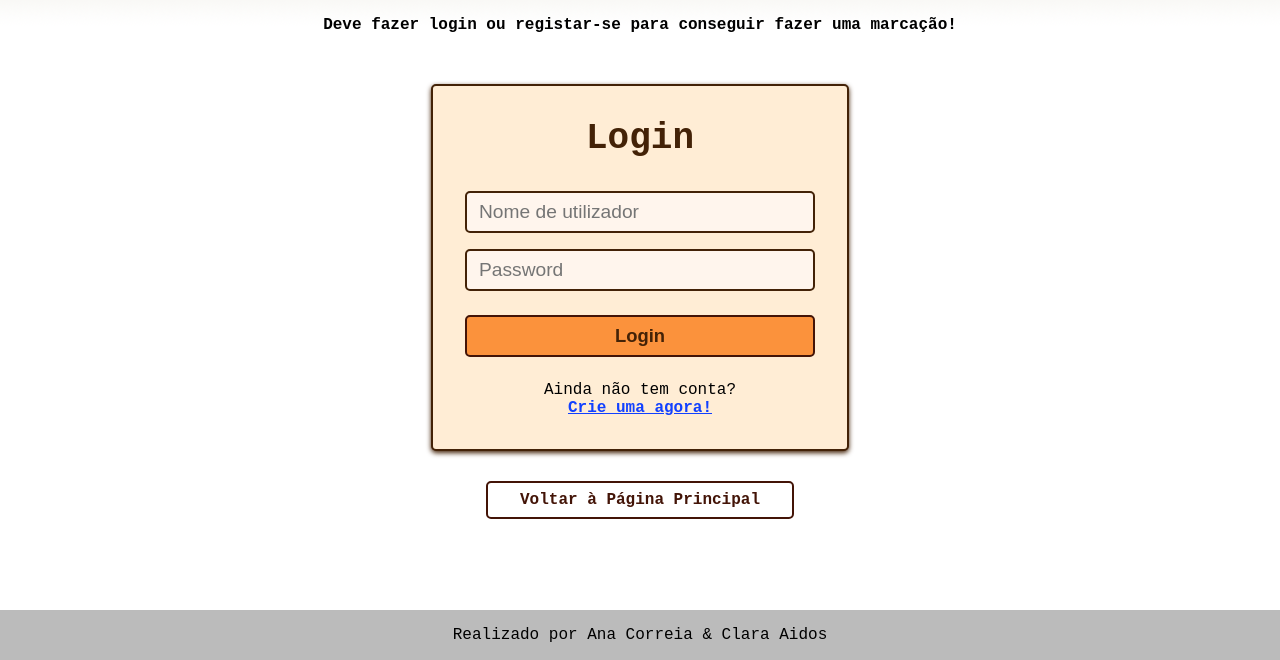
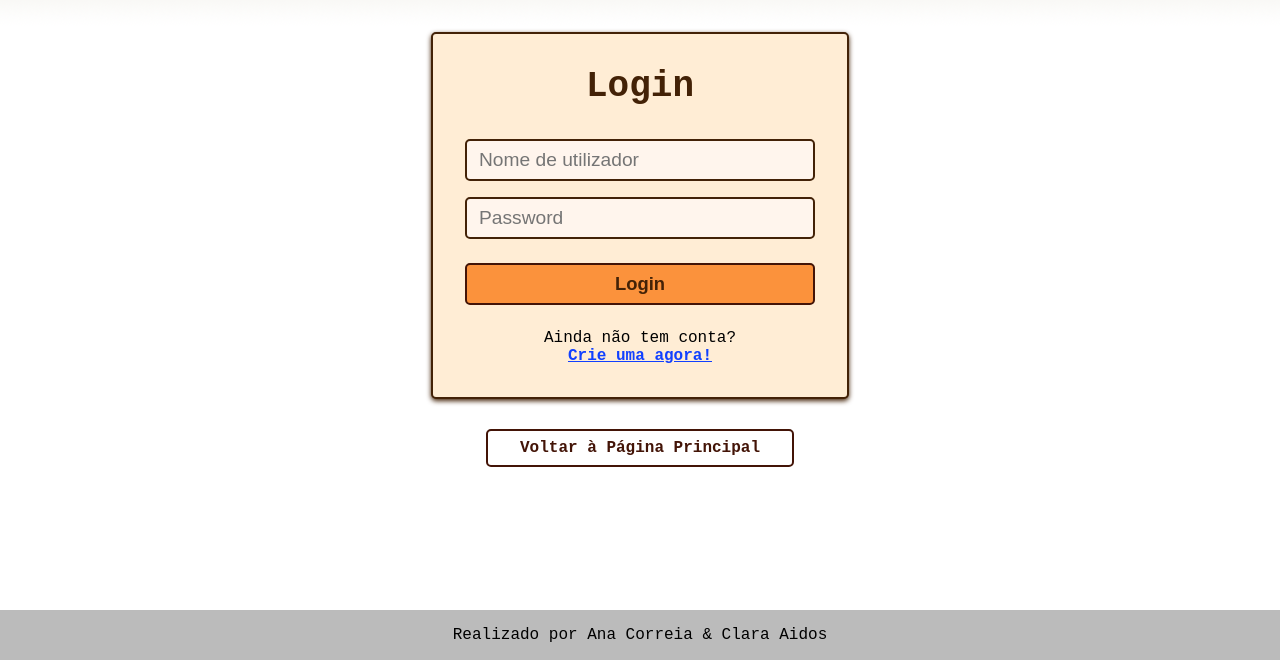
Before and after one commit to miguelmagueijo/EstiloPet, a PHP site: page /PgLogin.php in a window 1280 px wide. Shown: the part 140-800 px from the top of the page. Run offline with PHP 8.4, Linux system fonts and the light colour scheme.

Commit message:
Remove aviso from PgLogin.php and add margin top to forms
Login and Register forms;

```diff
--- a/paginas/PgLogin.php
+++ b/paginas/PgLogin.php
@@ -27,10 +27,7 @@
                 <li><a href="contactos.php">Contactos</a></li>
             </ul>
         </div>
-        <div>
-            <div id="aviso">
-                <p>Deve fazer login ou registar-se para conseguir fazer uma marcação!</p>
-            </div>
+        <div style="margin-top: 2rem;">
             <?php
                 $invalidUser = isset($_GET["bad_user"]);
 
--- a/paginas/PgRegisto.php
+++ b/paginas/PgRegisto.php
@@ -28,7 +28,7 @@
                 <li><a href="contactos.php">Contactos</a></li>
             </ul>
         </div>
-        <div>
+        <div style="margin-top: 2rem;">
             <?php
                 $invalidUser = isset($_GET["bad_user"]);
 
```
